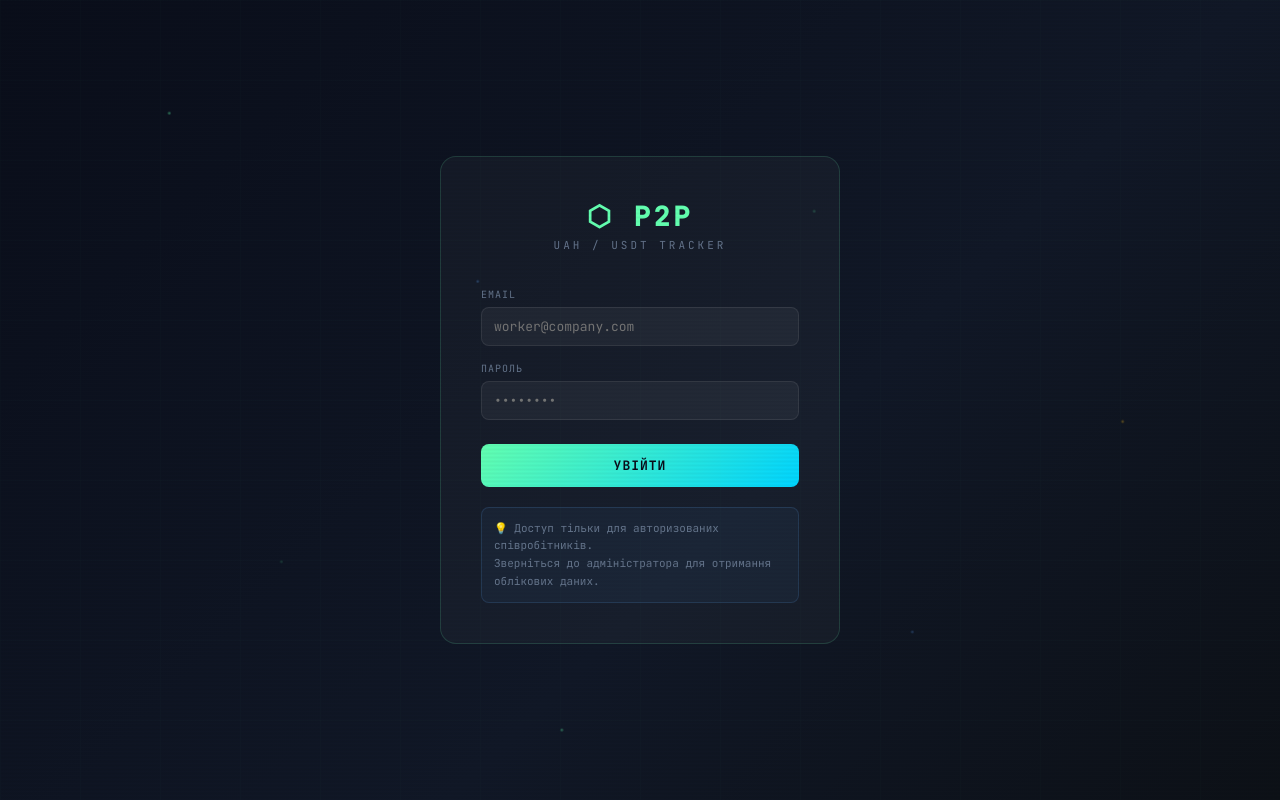
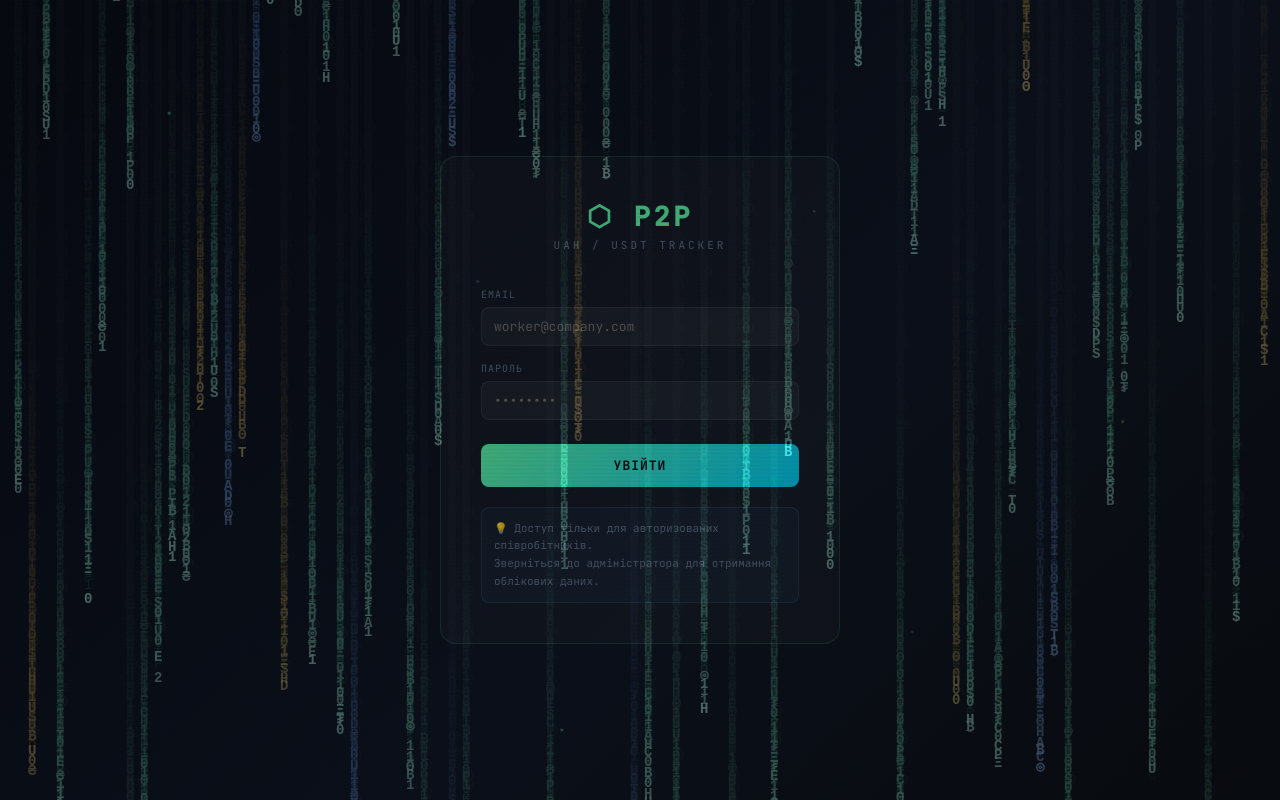
Before and after one commit to gz6dcnpm29-hub/p2p-tracker, a React (Create React App) app: page /login in a window 1280 px wide. Built offline with nearby package versions, Linux system fonts and the light colour scheme; no server answers.

Commit message:
Update App.js

```diff
--- a/src/App.js
+++ b/src/App.js
@@ -14,6 +14,7 @@ import LossesPage from './pages/LossesPage'
 import BalancesPage from './pages/BalancesPage'
 import StatusLogsPage from './pages/StatusLogsPage'
 import Layout from './components/Layout'
+import MatrixBackground from './components/MatrixBackground'
 
 export const AuthContext = createContext(null)
 export const useAuth = () => useContext(AuthContext)
@@ -47,14 +48,18 @@ export default function App() {
   }, [])
 
   if (loading) return (
-    <div style={loadingStyle}>
-      <div style={spinnerStyle} />
-      <span style={{ color: '#63ffb0', letterSpacing: '3px', fontSize: '13px' }}>ЗАВАНТАЖЕННЯ...</span>
-    </div>
+    <>
+      <MatrixBackground />
+      <div style={loadingStyle}>
+        <div style={spinnerStyle} />
+        <span style={{ color: '#63ffb0', letterSpacing: '3px', fontSize: '13px' }}>ЗАВАНТАЖЕННЯ...</span>
+      </div>
+    </>
   )
 
   return (
     <AuthContext.Provider value={{ session, profile, setProfile }}>
+      <MatrixBackground />
       <BrowserRouter>
         <Routes>
           <Route path="/login" element={!session ? <LoginPage /> : <Navigate to="/" />} />
```
